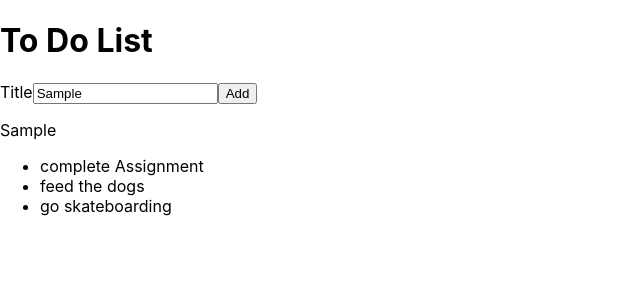
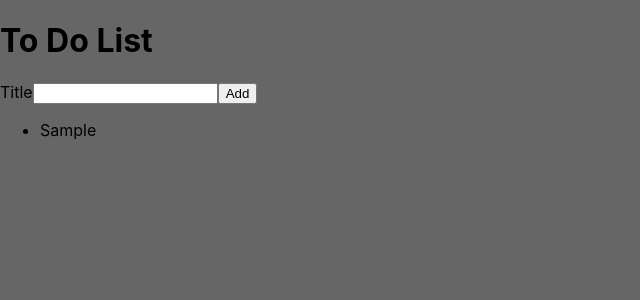
Before and after one commit to WaltersMatthew/cockatoo-lessons, a React (Create React App) app: page / in a window 1280 px wide. Both pictures are taken after typing "Sample" into the empty fields and a click on the button "Add". Shown: the top 300 px of the page, without its empty margins (0-640 px from the left). Built offline with nearby package versions, Linux system fonts and the light colour scheme.

Commit message:
finish week 4

```diff
--- a/src/AddTodoForm.js
+++ b/src/AddTodoForm.js
@@ -1,17 +1,28 @@
-import React from "react";
+import React, { useState } from "react";
 
-function AddTodoForm(props) {
+function AddTodoForm({ onAddTodo }) {
+    const [todoTitle, setTodoTitle] = useState("");
+
+    const handleTitleChange = (e) => {
+        // const newTodoTitle = e.target.value;
+        setTodoTitle(e.target.value);
+    };
+
     const handleAddTodo = (e) => {
         e.preventDefault();
-        let todoTitle = e.target.elements.title.value;
-        console.log("howdy", e.target.elements.title.value);
-        props.onAddTodo(todoTitle);
+        onAddTodo({ title: todoTitle, id: Date.now() });
+        setTodoTitle("");
     };
 
     return (
         <form onSubmit={handleAddTodo}>
             <label htmlFor="todoTitle">Title</label>
-            <input id="todoTitle" name="title" />
+            <input
+                id="todoTitle"
+                name="title"
+                value={todoTitle}
+                onChange={handleTitleChange}
+            />
             <button type="submit">Add</button>
         </form>
     );
--- a/src/App.css
+++ b/src/App.css
@@ -1,5 +1,8 @@
 .App {
     text-align: center;
+}
+body {
+    background-color: #666;
 }
 
 .App-logo {
--- a/src/App.js
+++ b/src/App.js
@@ -1,16 +1,19 @@
 import React, { useState } from "react";
 import AddTodoForm from "./AddTodoForm";
 import TodoList from "./TodoList";
+import "./App.css";
+function App() {
+    const [todoList, setTodoList] = useState([]);
 
-function App() {
-    const [newTodo, setNewTodo] = useState([]);
+    const addTodo = (newTodo) => {
+        setTodoList([...todoList, newTodo]);
+    };
 
     return (
         <>
             <h1>To Do List</h1>
-            <AddTodoForm onAddTodo={setNewTodo} />
-            <p>{newTodo}</p>
-            <TodoList />
+            <AddTodoForm onAddTodo={addTodo} />
+            <TodoList todoList={todoList} />
         </>
     );
 }
--- a/src/TodoList.js
+++ b/src/TodoList.js
@@ -1,13 +1,7 @@
 import React from "react";
 import TodoListItem from "./TodoListItem";
 
-export default function TodoList() {
-    const todoList = [
-        { id: 1, title: "complete Assignment" },
-        { id: 2, title: "feed the dogs" },
-        { id: 3, title: "go skateboarding" },
-    ];
-
+export default function TodoList({ todoList }) {
     return (
         <ul>
             {todoList.map((item) => {
--- a/src/TodoListItem.js
+++ b/src/TodoListItem.js
@@ -1,7 +1,7 @@
 import React from "react";
 
-function TodoListItem(props) {
-    return <li key={props.id}>{props.title}</li>;
+function TodoListItem({ id, title }) {
+    return <li key={id}>{title}</li>;
 }
 
 export default TodoListItem;
```
Lines whose indentation alone changed are shown as unchanged.
